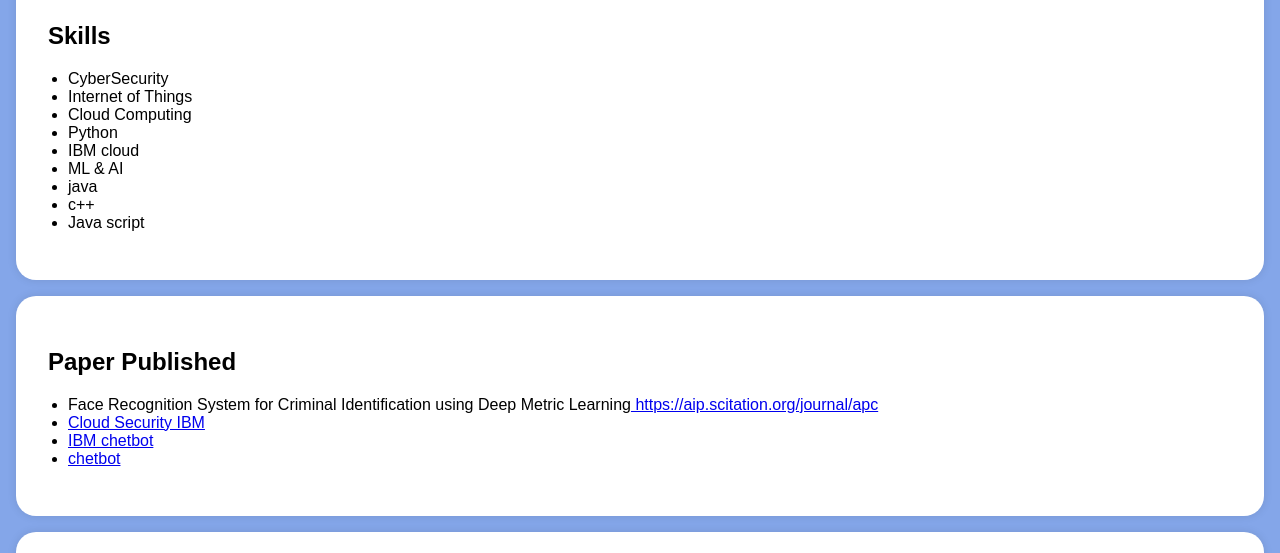
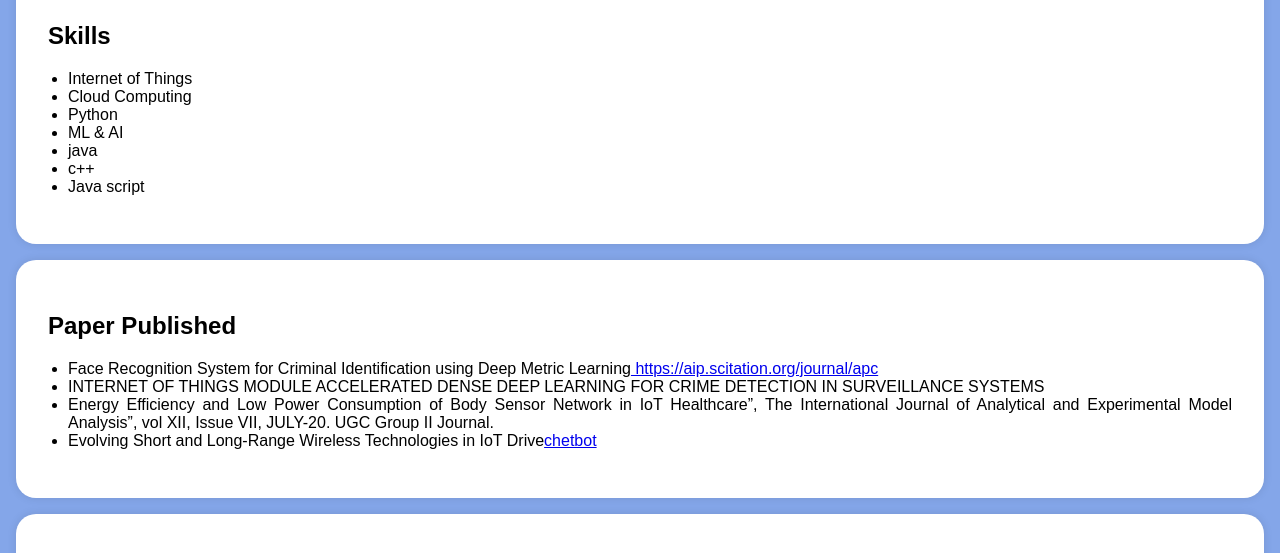
Before and after one commit to sowm892/Dr-V-Sowmeya-, a plain HTML site: page index.html in a window 1280 px wide. Shown: the part 780-1333 px from the top of the page. Drawn offline with Linux system fonts and the light colour scheme.

Commit message:
Update index.html

```diff
--- a/index.html
+++ b/index.html
@@ -135,11 +135,9 @@
         <div class="section-content">
             <h2>Skills</h2>
             <ul>
-                <li>CyberSecurity</li>
                 <li>Internet of Things</li>
                 <li>Cloud Computing</li>
                 <li>Python</li>
-                <li>IBM cloud</li>
                 <li>ML & AI</li>
                 <li>java</li>
                 <li>c++</li>
@@ -153,9 +151,9 @@
             <h2>Paper Published</h2>
             <ul>
                 <li>Face Recognition System for Criminal Identification using Deep Metric Learning<a href="#"> https://aip.scitation.org/journal/apc</a></li>
-                <li><a href="#">Cloud Security IBM</a></li>
-                <li><a href="#">IBM chetbot</a></li>
-                <li><a href="#">chetbot</a></li>
+                <li>INTERNET OF THINGS MODULE ACCELERATED DENSE DEEP LEARNING FOR CRIME DETECTION IN SURVEILLANCE SYSTEMS<a href="#"></a></li>
+                <li>Energy Efficiency and Low Power Consumption of Body Sensor Network in IoT Healthcare”, The International Journal of Analytical and Experimental Model Analysis”, vol XII, Issue VII, JULY-20. UGC Group II Journal.<a href="#"></a></li>
+                <li>Evolving Short and Long-Range Wireless Technologies in IoT Drive<a href="#">chetbot</a></li>
                 <!-- Add more project links here -->
             </ul>
         </div>
```
